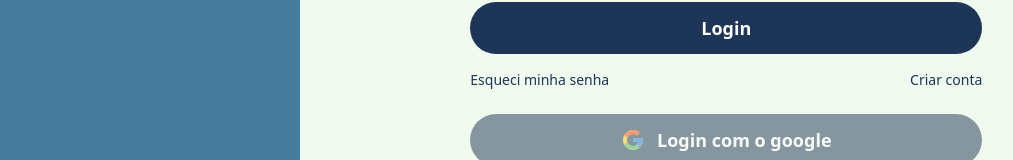
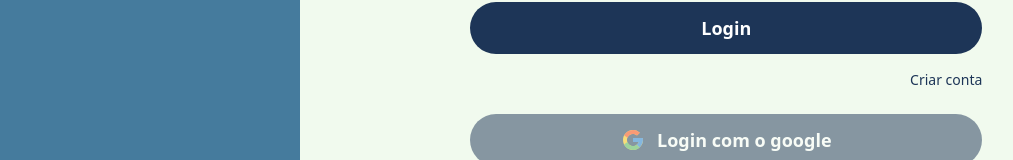
Before and after one commit to estadia-ja/Frontend-Estadia-ja, a React (Vite) app in the folder estadia-ja-frontend/: page /login in a window 1280 px wide. Shown: the part 466-626 px from the top of the page, without its empty margins (127-1140 px from the left). Built offline with nearby package versions, Linux system fonts and the light colour scheme; no server answers.

Commit message:
fix: remove a recuperação de senha temporariamente.

```diff
--- a/estadia-ja-frontend/src/components/LoginForm.tsx
+++ b/estadia-ja-frontend/src/components/LoginForm.tsx
@@ -39,7 +39,7 @@ export function LoginForm() {
   const [isLoading, setIsLoading] = useState(false);
   const [apiMessage, setApiMessage] = useState({ type: '', text: '' });
 
-  const { login } = useAuth(); // 2. PEGUE A FUNÇÃO 'login' DO CONTEXTO
+  const { login } = useAuth();
 
   const validatedForm = () => {
     setEmailError('');
@@ -198,7 +198,7 @@ export function LoginForm() {
 
           <div className='mt-4 flex justify-between text-sm font-medium text-[#1D3557]'>
             <a href='#' className='hover:underline'>
-              Esqueci minha senha
+              {/* Esqueci minha senha */}
             </a>
             <Link to='/cadastro' className='hover:underline'>
               Criar conta
```
